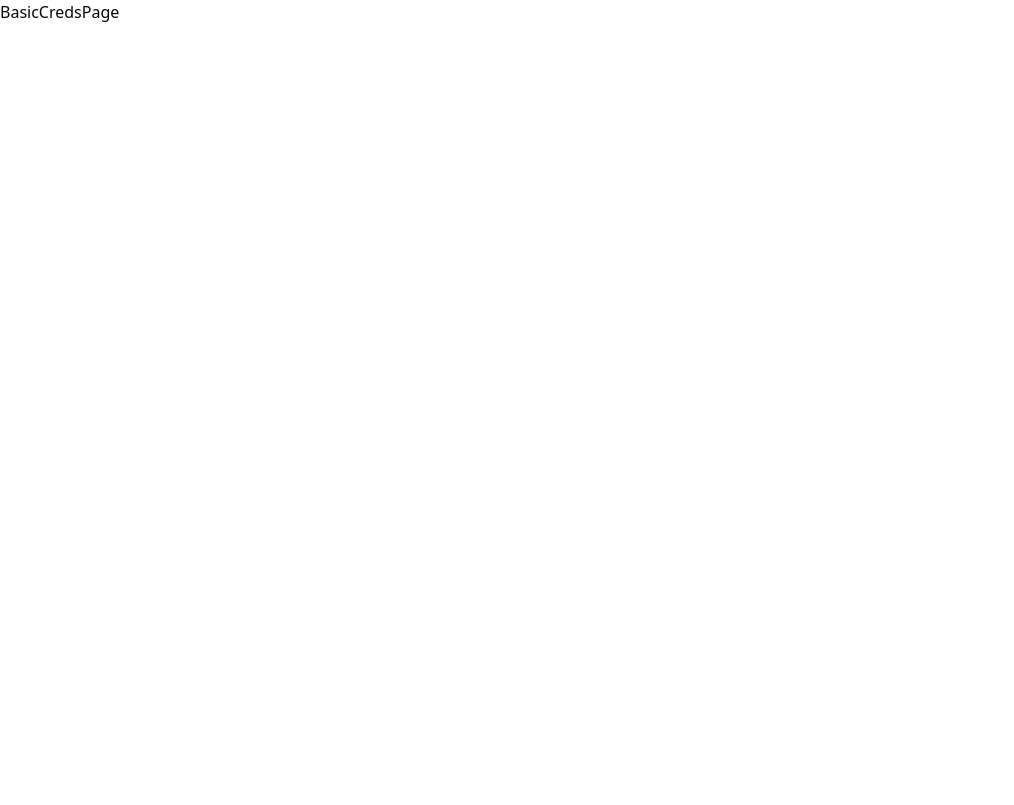
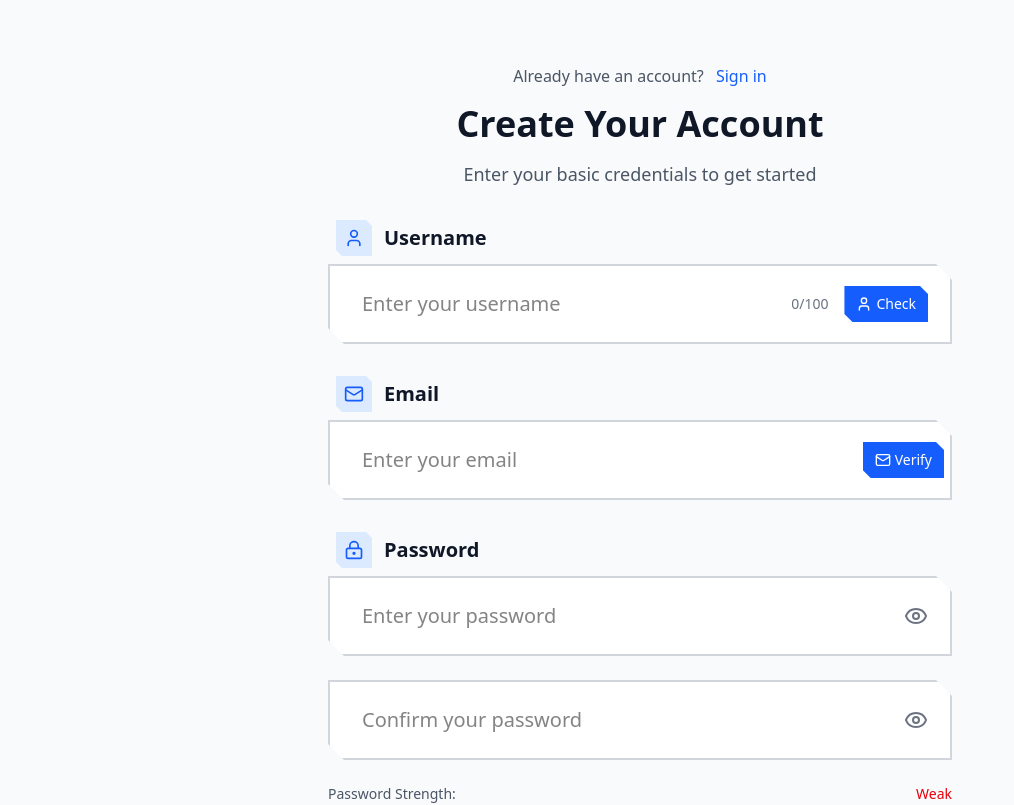
Before and after one commit to ThePhoenix08/archeo, a React (Vite) app in the folder apps/client/: page /register in a window 1280 px wide. Shown: the top 805 px of the page, without its empty margins (0-1014 px from the left). Built offline with nearby package versions, Linux system fonts and the light colour scheme.

Commit message:
add(frontend): common / agent register form done

```diff
--- a/apps/client/src/features/auth/components/sub-components/register/password-input-with-validation.sc.jsx
+++ b/apps/client/src/features/auth/components/sub-components/register/password-input-with-validation.sc.jsx
@@ -12,6 +12,7 @@ const PasswordInputWithValidation = ({
 	disabled = false,
 	autoFocus = false,
 	customData,
+	onValidationChange,
 }) => {
 	const [showPassword, setShowPassword] = useState(false);
 	const [showConfirmPassword, setShowConfirmPassword] = useState(false);
@@ -68,10 +69,19 @@ const PasswordInputWithValidation = ({
 			});
 			setPasswordStrength(0);
 			setPasswordsMatch(false);
+			onValidationChange(false);
 		}
-	}, [password, confirmPassword]);
+	}, [password, confirmPassword, onValidationChange]);
 
 	// const isPasswordValid = Object.values(validation).every(Boolean);
+
+	useEffect(() => {
+		if (passwordsMatch && Object.values(validation).every(Boolean)) {
+			onValidationChange(true);
+		} else {
+			onValidationChange(false);
+		}
+	}, [validation, passwordsMatch, onValidationChange]);
 
 	const getStrengthColor = () => {
 		if (passwordStrength <= 2) return "text-red-600";
--- a/apps/client/src/features/auth/components/sub-components/register/text-input-with-character-limit.sc.jsx
+++ b/apps/client/src/features/auth/components/sub-components/register/text-input-with-character-limit.sc.jsx
@@ -12,6 +12,8 @@ const TextInputWithCharacterLimit = ({
 	disabled = false,
 	autoFocus = false,
 	customData,
+	buttonConfig = null,
+	handleCheckAvailability,
 }) => {
 	const {
 		maxLength = 100,
@@ -23,6 +25,11 @@ const TextInputWithCharacterLimit = ({
 	} = customData || {};
 	const currentLength = value ? value.length : 0;
 	const isOverLimit = currentLength > maxLength;
+	const {
+		disabled: btnDisabled,
+		text: btnText,
+		icon: ButtonIcon,
+	} = buttonConfig;
 
 	const baseInputClasses = `
     w-full border-2 border-gray-300 bg-white px-8 py-6 pr-20 text-xl
@@ -56,12 +63,29 @@ const TextInputWithCharacterLimit = ({
 					maxLength={maxLength + 10}
 					minLength={minLength}
 				/>
-				<div
-					className={`absolute top-1/2 right-6 -translate-y-1/2 transform text-sm ${
-						isOverLimit ? "text-red-500" : "text-gray-500"
-					}`}
-				>
-					{currentLength}/{maxLength}
+				<div className="endBox absolute top-1/2 right-6 -translate-y-1/2 transform flex">
+					<div
+						className={`text-sm grid place-items-center px-4 ${
+							isOverLimit ? "text-red-500" : "text-gray-500"
+						}`}
+					>
+						{currentLength}/{maxLength}
+					</div>
+					<button
+						type="button"
+						onClick={handleCheckAvailability}
+						disabled={btnDisabled}
+						className={`px-3 py-2 text-sm font-medium transition-all duration-200 ${buttonConfig.className}`}
+						style={{
+							clipPath:
+								"polygon(0 0, calc(100% - 8px) 0, 100% 8px, 100% 100%, 8px 100%, 0 calc(100% - 8px))",
+						}}
+					>
+						<div className="flex items-center space-x-1">
+							<ButtonIcon className="h-4 w-4" />
+							<span>{btnText}</span>
+						</div>
+					</button>
 				</div>
 			</div>
 		</>
--- /dev/null
+++ b/apps/client/src/features/auth/components/sub-components/register/username-input-with-availability.sc.jsx
@@ -0,0 +1,154 @@
+"use client";
+
+import { useState } from "react";
+import { Check, X, User, AlertCircle } from "lucide-react";
+import TextInputWithCharacterLimit from "@/features/auth/components/sub-components/register/text-input-with-character-limit.sc.jsx";
+
+const UsernameInputWithAvailability = ({
+	value,
+	onChange,
+	onCheckAvailability,
+	onKeyPress,
+	placeholder = "Enter your username",
+	disabled = false,
+	autoFocus = false,
+	customData,
+}) => {
+	const [availabilityState, setAvailabilityState] = useState("check"); // check, checking, available, taken, error
+	const [errorMessage, setErrorMessage] = useState("");
+	const { name, required } = customData;
+
+	const handleCheckAvailability = async () => {
+		if (!value || value.length < 2) {
+			setErrorMessage("Username must be at least 2 characters long");
+			setAvailabilityState("error");
+			return;
+		}
+
+		setAvailabilityState("checking");
+		setErrorMessage("");
+
+		try {
+			const isAvailable = await onCheckAvailability(value);
+
+			if (isAvailable) {
+				setAvailabilityState("available");
+				setErrorMessage("");
+			} else {
+				setAvailabilityState("taken");
+				setErrorMessage("This username is already taken");
+			}
+		} catch (error) {
+			console.log("Username availability check failed:", error);
+			setAvailabilityState("error");
+			setErrorMessage("Failed to check availability. Please try again.");
+		}
+	};
+
+	const getButtonConfig = () => {
+		switch (availabilityState) {
+			case "check":
+				return {
+					text: "Check",
+					className: "bg-blue-600 hover:bg-blue-700 text-white",
+					icon: User,
+					disabled: !value || value.length < 2,
+				};
+			case "checking":
+				return {
+					text: "Checking...",
+					className: "bg-blue-600 text-white cursor-not-allowed",
+					icon: User,
+					disabled: true,
+				};
+			case "available":
+				return {
+					text: "Available",
+					className: "bg-green-600 text-white cursor-not-allowed",
+					icon: Check,
+					disabled: true,
+				};
+			case "taken":
+				return {
+					text: "Taken",
+					className: "bg-red-600 text-white cursor-not-allowed",
+					icon: X,
+					disabled: true,
+				};
+			case "error":
+				return {
+					text: "Retry",
+					className: "bg-red-600 hover:bg-red-700 text-white",
+					icon: AlertCircle,
+					disabled: false,
+				};
+			default:
+				return {
+					text: "Check",
+					className: "bg-blue-600 hover:bg-blue-700 text-white",
+					icon: User,
+					disabled: true,
+				};
+		}
+	};
+
+	const buttonConfig = getButtonConfig();
+
+	// Reset availability state when username changes
+	const handleInputChange = (newValue) => {
+		onChange(newValue);
+		if (availabilityState !== "check") {
+			setAvailabilityState("check");
+			setErrorMessage("");
+		}
+	};
+
+	return (
+		<>
+			<div className="space-y-3">
+				<div className="relative">
+					<TextInputWithCharacterLimit
+						type="text"
+						name={name}
+						required={required}
+						value={value}
+						onChange={handleInputChange}
+						onKeyPress={onKeyPress}
+						placeholder={placeholder}
+						disabled={disabled}
+						autoFocus={autoFocus}
+						customData={customData}
+            buttonConfig={buttonConfig}
+            handleCheckAvailability={handleCheckAvailability}
+					/>
+				</div>
+
+				{/* Status Message */}
+				{(availabilityState === "available" ||
+					availabilityState === "taken" ||
+					availabilityState === "error") && (
+					<div
+						className={`flex items-center space-x-2 text-sm ${
+							availabilityState === "available"
+								? "text-green-600"
+								: "text-red-600"
+						}`}
+					>
+						{availabilityState === "available" ? (
+							<Check className="h-4 w-4" />
+						) : (
+							<X className="h-4 w-4" />
+						)}
+						<span>
+							{availabilityState === "available"
+								? "Username is available!"
+								: errorMessage}
+						</span>
+					</div>
+				)}
+			</div>
+		</>
+	);
+};
+
+export default UsernameInputWithAvailability;
--- a/apps/client/src/features/auth/pages/BasicCreds.page.jsx
+++ b/apps/client/src/features/auth/pages/BasicCreds.page.jsx
@@ -1,4 +1,170 @@
+"use client";
+import { useState } from "react";
+import { ROUTES } from "@/shared/constants/routes.constant.js";
+import { User, Mail, LockKeyhole } from "lucide-react";
+import { Link } from "react-router";
+import EmailInputWithOTPVerification from "@/features/auth/components/sub-components/register/email-input-with-verification.sc.jsx";
+import PasswordInputWithValidation from "@/features/auth/components/sub-components/register/password-input-with-validation.sc.jsx";
+import UsernameInputWithAvailability from "@/features/auth/components/sub-components/register/username-input-with-availability.sc.jsx";
+
 function BasicCredsPage() {
-  return <div>BasicCredsPage</div>;
+	const [formData, setFormData] = useState({
+		username: "",
+		email: "",
+		password: "",
+	});
+
+	const [isUsernameAvailable, setIsUsernameAvailable] = useState(null);
+	const [isEmailVerified, setIsEmailVerified] = useState(false);
+	const [isPasswordValid, setIsPasswordValid] = useState(false);
+
+	const handleInputChange = (field, value) => {
+		setFormData((prev) => ({
+			...prev,
+			[field]: value,
+		}));
+	};
+
+	const handleUsernameAvailabilityCheck = async (username) => {
+		// Mock API call to check username availability
+		console.log("Checking username availability:", username);
+
+		// Simulate API delay
+		await new Promise((resolve) => setTimeout(resolve, 1500));
+
+		// Mock logic - usernames starting with 'admin' are taken
+		const isAvailable = !username.toLowerCase().startsWith("admin");
+		setIsUsernameAvailable(isAvailable);
+		return isAvailable;
+	};
+
+	const handleEmailVerify = async (email) => {
+		console.log("Verifying email:", email);
+		setIsEmailVerified(true);
+		return true;
+	};
+
+	const handlePasswordValidation = (isValid) => {
+		setIsPasswordValid(isValid);
+	};
+
+	const handleSubmit = (e) => {
+		e.preventDefault();
+		console.log("Basic Credentials Data:", formData);
+		alert("Basic credentials saved successfully!");
+	};
+
+	const isFormValid = () => {
+		return (
+			formData.username &&
+			isUsernameAvailable === true &&
+			formData.email &&
+			isEmailVerified &&
+			formData.password &&
+			isPasswordValid
+		);
+	};
+
+	return (
+		<div className="relative min-h-screen bg-gray-50">
+			<div className="mx-auto max-w-2xl px-6 py-12">
+				{/* Header */}
+				<div className="heading my-4 flex items-center justify-center gap-4">
+					<div className="text-gray-600">
+						Already have an account?{" "}
+						<Link
+							to={ROUTES.LOGIN}
+							className="ml-2 font-medium text-blue-600 hover:text-blue-700 hover:underline"
+						>
+							Sign in
+						</Link>
+					</div>
+				</div>
+
+				{/* Title */}
+				<div className="mb-8 text-center">
+					<h1 className="mb-4 text-4xl font-bold text-gray-900">
+						Create Your Account
+					</h1>
+					<p className="text-lg text-gray-600">
+						Enter your basic credentials to get started
+					</p>
+				</div>
+
+				{/* Form */}
+				<form onSubmit={handleSubmit} className="space-y-8">
+					{/* Username Field */}
+					<div>
+						<UsernameInputWithAvailability
+							value={formData.username}
+							onChange={(value) => handleInputChange("username", value)}
+							onCheckAvailability={handleUsernameAvailabilityCheck}
+							customData={{
+								icon: <User />,
+								text: "Username",
+								name: "username",
+								required: true,
+								maxLength: 100,
+								minLength: 2,
+							}}
+						/>
+					</div>
+
+					{/* Email Field */}
+					<div>
+						<EmailInputWithOTPVerification
+							value={formData.email}
+							onChange={(value) => handleInputChange("email", value)}
+							onVerify={handleEmailVerify}
+							customData={{
+								icon: <Mail />,
+								text: "Email",
+								name: "email",
+								required: true,
+								maxLength: 254,
+							}}
+						/>
+					</div>
+
+					{/* Password Field */}
+					<div>
+						<PasswordInputWithValidation
+							value={formData.password}
+							onChange={(value) => handleInputChange("password", value)}
+							onValidationChange={handlePasswordValidation}
+							customData={{
+								icon: <LockKeyhole />,
+								text: "Password",
+								name: "password",
+								required: true,
+								minLength: 8,
+								maxLength: 128,
+							}}
+						/>
+					</div>
+
+					{/* Submit Button */}
+					<div className="pt-6">
+						<button
+							type="submit"
+							disabled={!isFormValid()}
+							className={`w-full px-8 py-4 text-xl font-medium text-white transition-all duration-200 ${
+								isFormValid()
+									? "bg-blue-600 hover:bg-blue-700"
+									: "cursor-not-allowed bg-gray-400"
+							}`}
+							style={{
+								clipPath:
+									"polygon(0 0, calc(100% - 16px) 0, 100% 16px, 100% 100%, 16px 100%, 0 calc(100% - 16px))",
+							}}
+						>
+							Create Account
+						</button>
+					</div>
+				</form>
+			</div>
+		</div>
+	);
 }
+
 export default BasicCredsPage;
```
